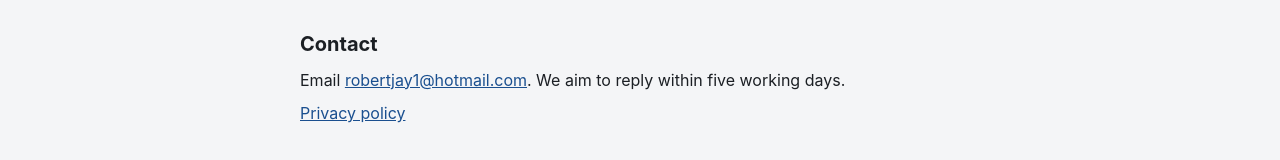
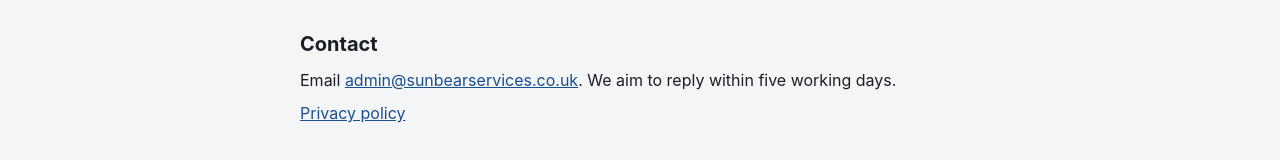
Before and after one commit to robertjay1/clinical-skills-steps, a plain HTML site: page index.html in a window 1280 px wide. Shown: the part 772-932 px from the top of the page. Drawn offline with Linux system fonts and the light colour scheme.

Commit message:
Use the Sun Bear admin address for contact

```diff
--- a/index.html
+++ b/index.html
@@ -25,7 +25,7 @@
   <p>Please tell us which skill and which step, using the contact details below. Always follow your own course materials where they differ.</p>
 
   <h2>Contact</h2>
-  <p>Email <a href="mailto:robertjay1@hotmail.com">robertjay1@hotmail.com</a>. We aim to reply within five working days.</p>
+  <p>Email <a href="mailto:admin@sunbearservices.co.uk">admin@sunbearservices.co.uk</a>. We aim to reply within five working days.</p>
   <p><a href="privacy.html">Privacy policy</a></p>
 </main>
 <footer>© 2026 Clinical Skills Steps</footer>
```
Also changed, not shown: privacy.html (+1 -1 lines).
